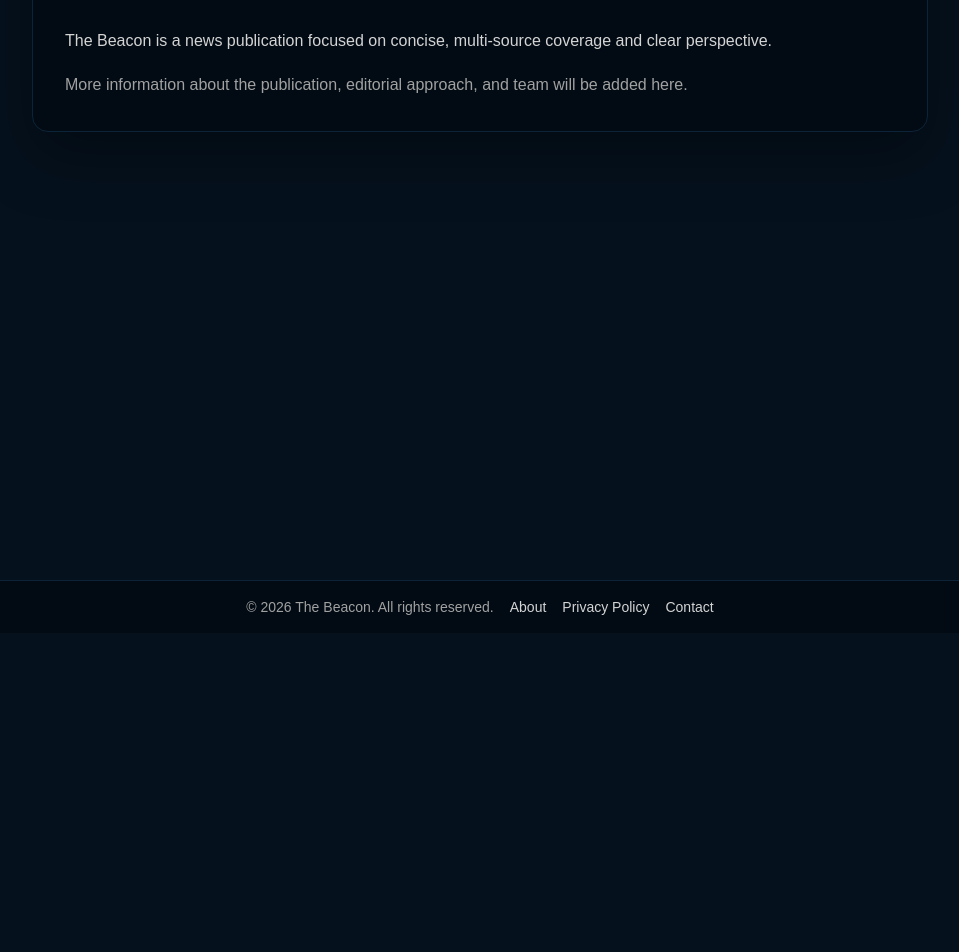
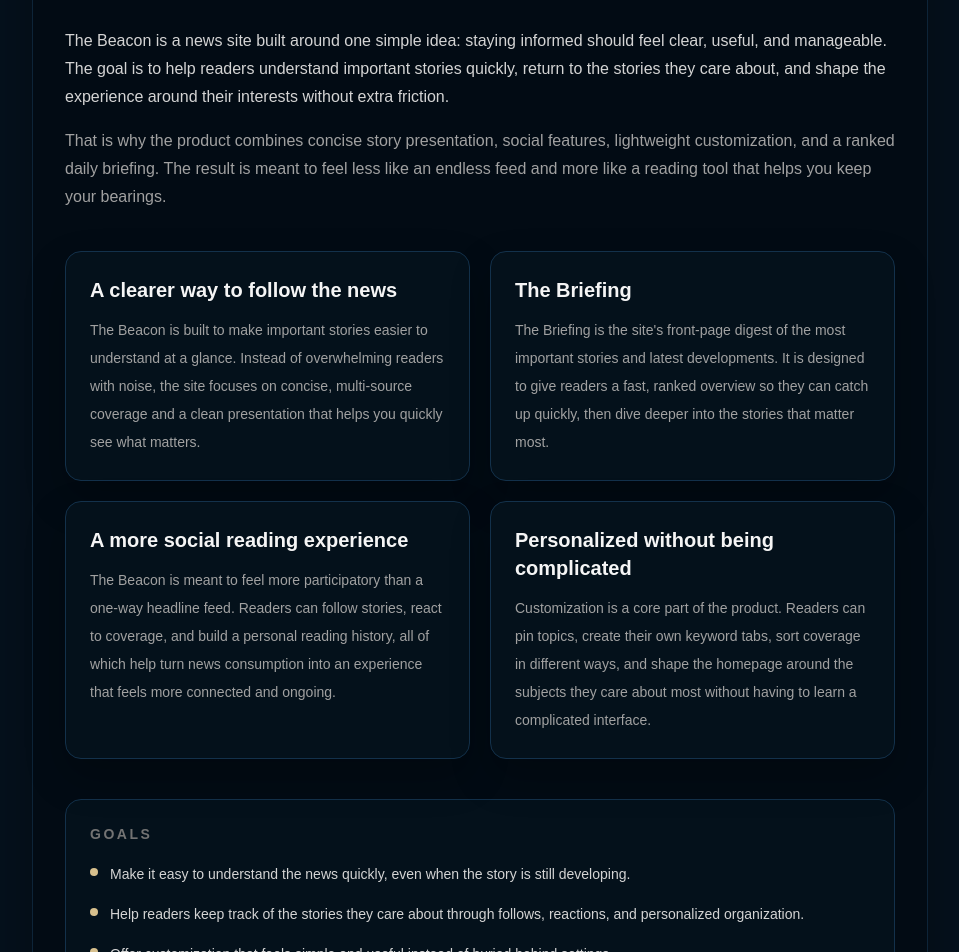
Before and after one commit to BushRaptor12/signal-site, a Next.js app: page /about in a window 1280 px wide. Shown: the part 220-1172 px from the top of the page, without its empty margins (160-1119 px from the left). Before the commit the page ends 853 px from the top, so only its background shows below. Built offline with nearby package versions, Linux system fonts and the light colour scheme; no server answers.

Commit message:
about page

```diff
--- a/app/about/page.tsx
+++ b/app/about/page.tsx
@@ -1,10 +1,44 @@
 import type { Metadata } from "next";
 import BackLink from "@/app/back-link";
-import { DEFAULT_OG_IMAGE, SITE_NAME } from "@/app/lib/seo";
+import { DEFAULT_OG_IMAGE, SITE_NAME, trimDescription } from "@/app/lib/seo";
+
+const aboutDescription = trimDescription(
+  "Learn how The Beacon uses ranked briefings, social reading features, and personalized tabs to make staying informed easier."
+);
+
+const pillars = [
+  {
+    title: "A clearer way to follow the news",
+    body:
+      "The Beacon is built to make important stories easier to understand at a glance. Instead of overwhelming readers with noise, the site focuses on concise, multi-source coverage and a clean presentation that helps you quickly see what matters.",
+  },
+  {
+    title: "The Briefing",
+    body:
+      "The Briefing is the site's front-page digest of the most important stories and latest developments. It is designed to give readers a fast, ranked overview so they can catch up quickly, then dive deeper into the stories that matter most.",
+  },
+  {
+    title: "A more social reading experience",
+    body:
+      "The Beacon is meant to feel more participatory than a one-way headline feed. Readers can follow stories, react to coverage, and build a personal reading history, all of which help turn news consumption into an experience that feels more connected and ongoing.",
+  },
+  {
+    title: "Personalized without being complicated",
+    body:
+      "Customization is a core part of the product. Readers can pin topics, create their own keyword tabs, sort coverage in different ways, and shape the homepage around the subjects they care about most without having to learn a complicated interface.",
+  },
+] as const;
+
+const goals = [
+  "Make it easy to understand the news quickly, even when the story is still developing.",
+  "Help readers keep track of the stories they care about through follows, reactions, and personalized organization.",
+  "Offer customization that feels simple and useful instead of buried behind settings.",
+  "Keep the product approachable, fast, and easy to use on a daily basis.",
+] as const;
 
 export const metadata: Metadata = {
   title: "About",
-  description: "About The Beacon.",
+  description: aboutDescription,
   alternates: {
     canonical: "/about",
   },
@@ -12,7 +46,7 @@ export const metadata: Metadata = {
     type: "article",
     url: "/about",
     title: `About | ${SITE_NAME}`,
-    description: "About The Beacon.",
+    description: aboutDescription,
     siteName: SITE_NAME,
     images: [
       {
@@ -24,7 +58,7 @@ export const metadata: Metadata = {
   twitter: {
     card: "summary_large_image",
     title: `About | ${SITE_NAME}`,
-    description: "About The Beacon.",
+    description: aboutDescription,
     images: [DEFAULT_OG_IMAGE],
   },
 };
@@ -39,11 +73,39 @@ export default function AboutPage() {
           <div className="text-sm font-semibold uppercase tracking-[0.2em] text-neutral-500">About</div>
           <h1 className="mt-3 text-4xl font-semibold text-neutral-100">About The Beacon</h1>
           <p className="mt-6 text-base leading-7 text-neutral-300">
-            The Beacon is a news publication focused on concise, multi-source coverage and clear perspective.
+            The Beacon is a news site built around one simple idea: staying informed should feel clear, useful, and
+            manageable. The goal is to help readers understand important stories quickly, return to the stories they
+            care about, and shape the experience around their interests without extra friction.
           </p>
           <p className="mt-4 text-base leading-7 text-neutral-400">
-            More information about the publication, editorial approach, and team will be added here.
+            That is why the product combines concise story presentation, social features, lightweight customization,
+            and a ranked daily briefing. The result is meant to feel less like an endless feed and more like a reading
+            tool that helps you keep your bearings.
           </p>
+
+          <div className="mt-10 grid gap-5 md:grid-cols-2">
+            {pillars.map((pillar) => (
+              <section
+                key={pillar.title}
+                className="rounded-2xl border border-[#13314b] bg-[#04111b] p-6 shadow-[0_18px_40px_rgba(0,0,0,0.24)]"
+              >
+                <h2 className="text-xl font-semibold text-neutral-100">{pillar.title}</h2>
+                <p className="mt-3 text-sm leading-7 text-neutral-400">{pillar.body}</p>
+              </section>
+            ))}
+          </div>
+
+          <section className="mt-10 rounded-2xl border border-[#13314b] bg-[#04111b] p-6">
+            <div className="text-sm font-semibold uppercase tracking-[0.18em] text-neutral-500">Goals</div>
+            <ul className="mt-4 space-y-3 text-sm leading-7 text-neutral-300">
+              {goals.map((goal) => (
+                <li key={goal} className="flex gap-3">
+                  <span className="mt-2 h-2 w-2 rounded-full bg-[#d7c08d]" aria-hidden="true" />
+                  <span>{goal}</span>
+                </li>
+              ))}
+            </ul>
+          </section>
         </div>
       </div>
     </main>
--- a/app/notifications/notifications-page-client.tsx
+++ b/app/notifications/notifications-page-client.tsx
@@ -184,7 +184,7 @@ export default function NotificationsPageClient() {
           <div className="text-sm font-semibold uppercase tracking-[0.2em] text-neutral-500">Notifications</div>
           <h1 className="mt-3 text-4xl font-semibold text-neutral-100">Alerts and notification settings</h1>
           <p className="mt-6 text-base leading-7 text-neutral-300">
-            Recent alerts and read state now follow your account, not just this browser.
+            Change your notification preferences and see recent alerts.
           </p>
         </div>
 
```
